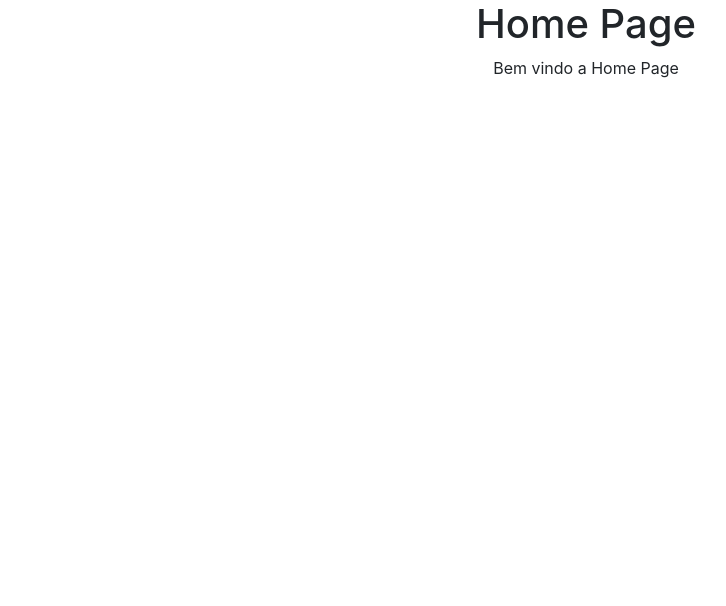
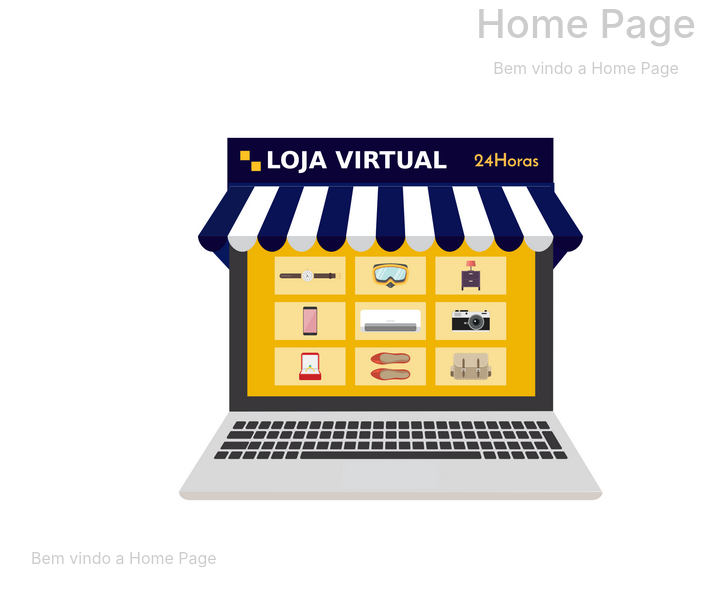
Before and after one commit to marinhothiago/django_ecommerce, a Django app: page / in a window 1280 px wide. Shown: the top 606 px of the page, without its empty margins (54-780 px from the left). Run offline with Django 3.2, Linux system fonts and the light colour scheme; some libraries are stand-ins or nearby versions.

Commit message:
ecommerce.jpeg and home_page_html

```diff
--- a/template/home_page.html
+++ b/template/home_page.html
@@ -1,3 +1,4 @@
+{% load static %}
 <!doctype html>
 <html lang="en">
     <head>
@@ -7,6 +8,7 @@
 
         <!-- Bootstrap CSS -->
         <link rel="stylesheet" href="https://stackpath.bootstrapcdn.com/bootstrap/4.1.3/css/bootstrap.min.css" integrity="sha384-MCw98/SFnGE8fJT3GXwEOngsV7Zt27NXFoaoApmYm81iuXoPkFOJwJ8ERdknLPMO" crossorigin="anonymous">
+        <link rel='stylesheet' href='{% static "css/main.css" %}'>
     </head>
     <body>
         <div class='text-center'>
@@ -14,6 +16,12 @@
             <p>{{ content }}</p>
         </div>
         <div class='container'>
+            <div class='row'>
+                <div class='col'>
+                    <img src="{% static 'img/eCommerce.jpeg' %}" class='img-fluid' />
+                    <p>{{ content }}</p>
+                </div>
+            </div>
             {% if request.user.is_authenticated %}
             <div class='row'>
                 <div class='col'>
```
Also changed, not shown: static_local/img/eCommerce.jpeg (added).
